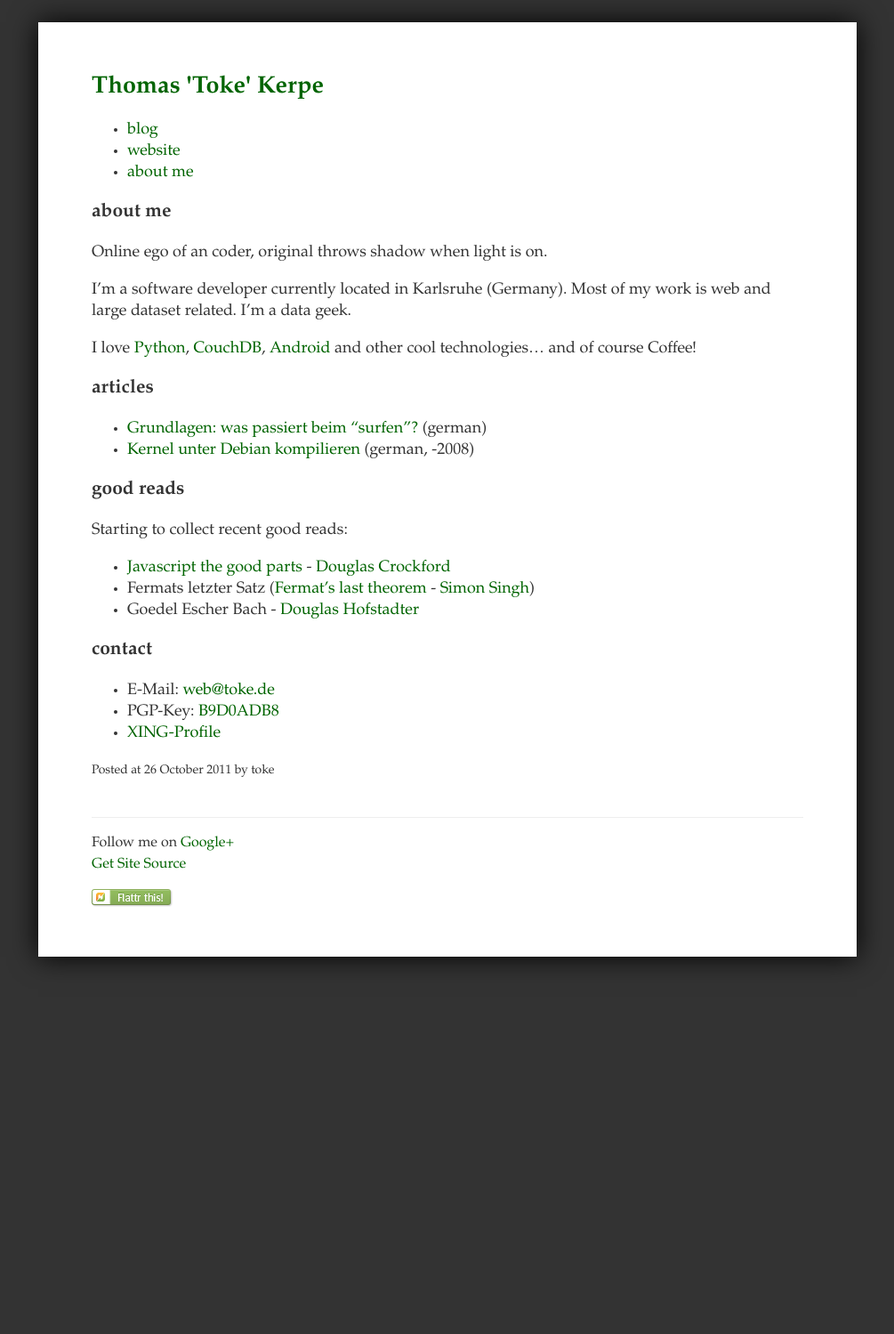
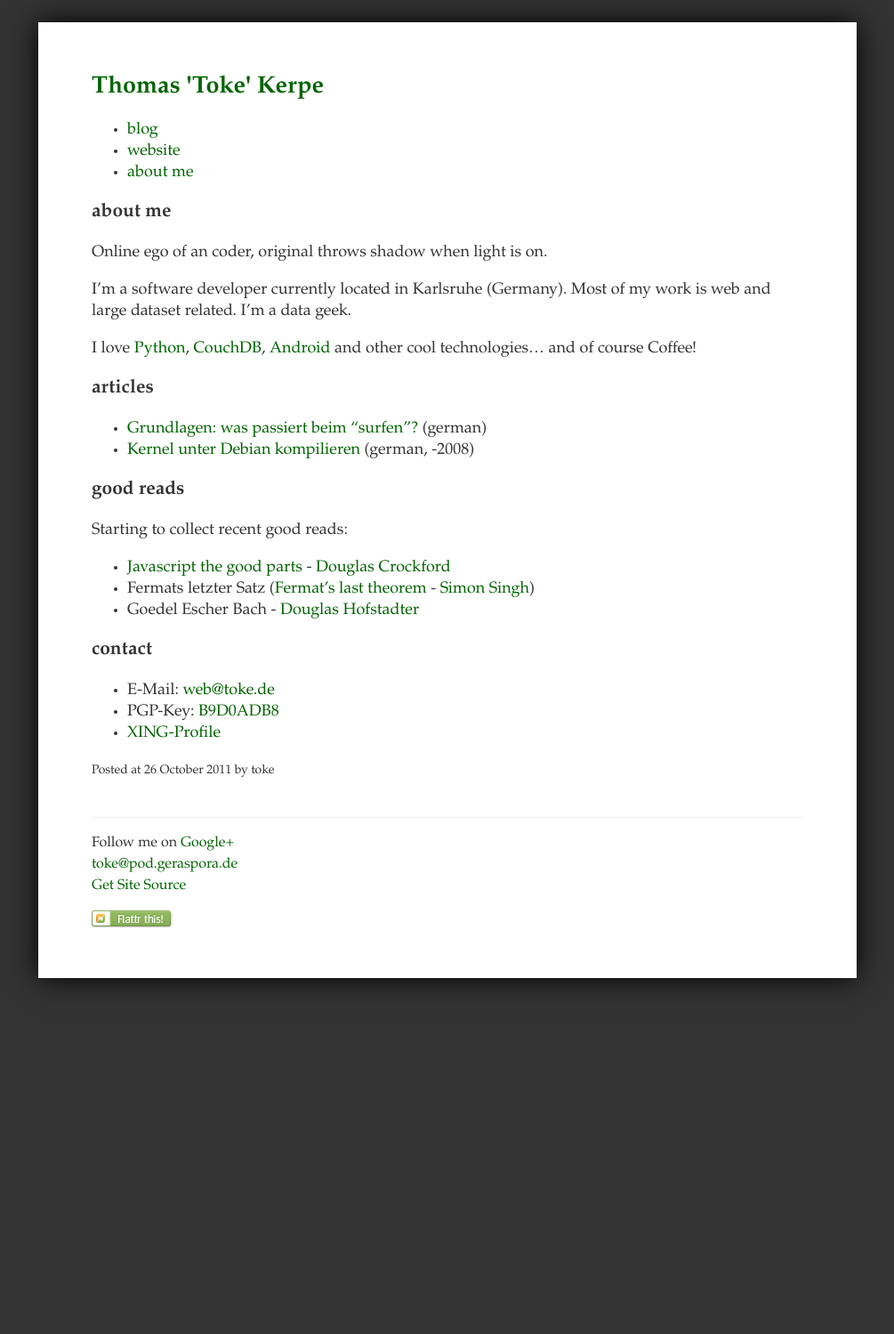
Before and after one commit to toke/toke.github.io_old, a Jekyll site: the page built from index.markdown, in a window 1280 px wide. Shown: the whole page at 89% size, without its empty margins (137-1142 px from the left). Built offline with Jekyll 4.4.1, drawn with Linux system fonts in a browser that asks for light colours; before the commit the page ends 1475 px from its top, so only the background shows below that.

Commit message:
Added Diaspora link

```diff
--- a/_layouts/default.html
+++ b/_layouts/default.html
@@ -43,6 +43,7 @@
     <footer>
     <p>Follow me on
     <a rel="noreferrer" href="https://plus.google.com/106481926382248079446/">Google+</a><br>
+    <a rel="noreferrer nofollow" href="https://pod.geraspora.de/u/toke"> toke@pod.geraspora.de</a><br>
     <a rel="noreferrer" href="https://github.com/toke/toke.github.com">Get Site Source</a></p>
     <a rel="noreferrer" href="https://flattr.com/thing/40090/Tokes-Blog" target="_blank"><img src="{{ site.url }}/assets/flattr-badge-large.png" alt="Flattr this" title="Flattr this" border="0" /></a>
     </p>
```
